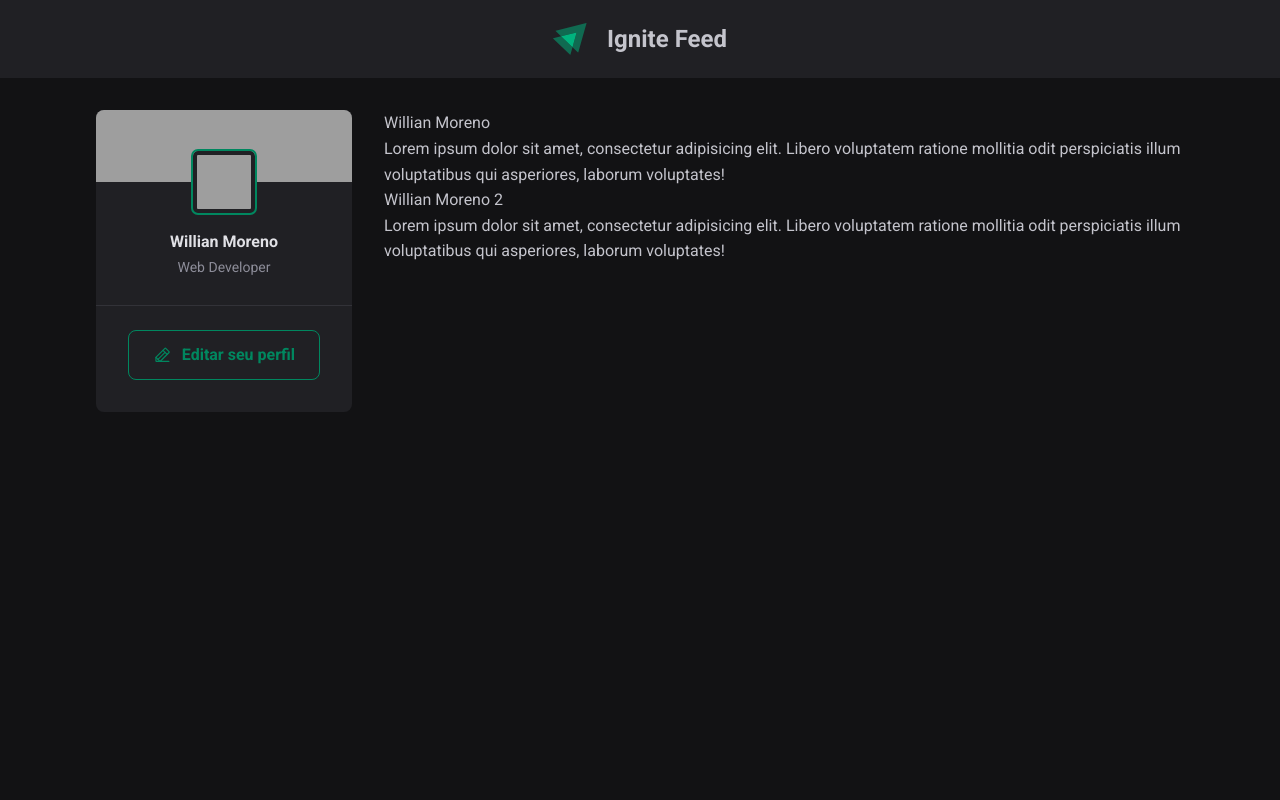
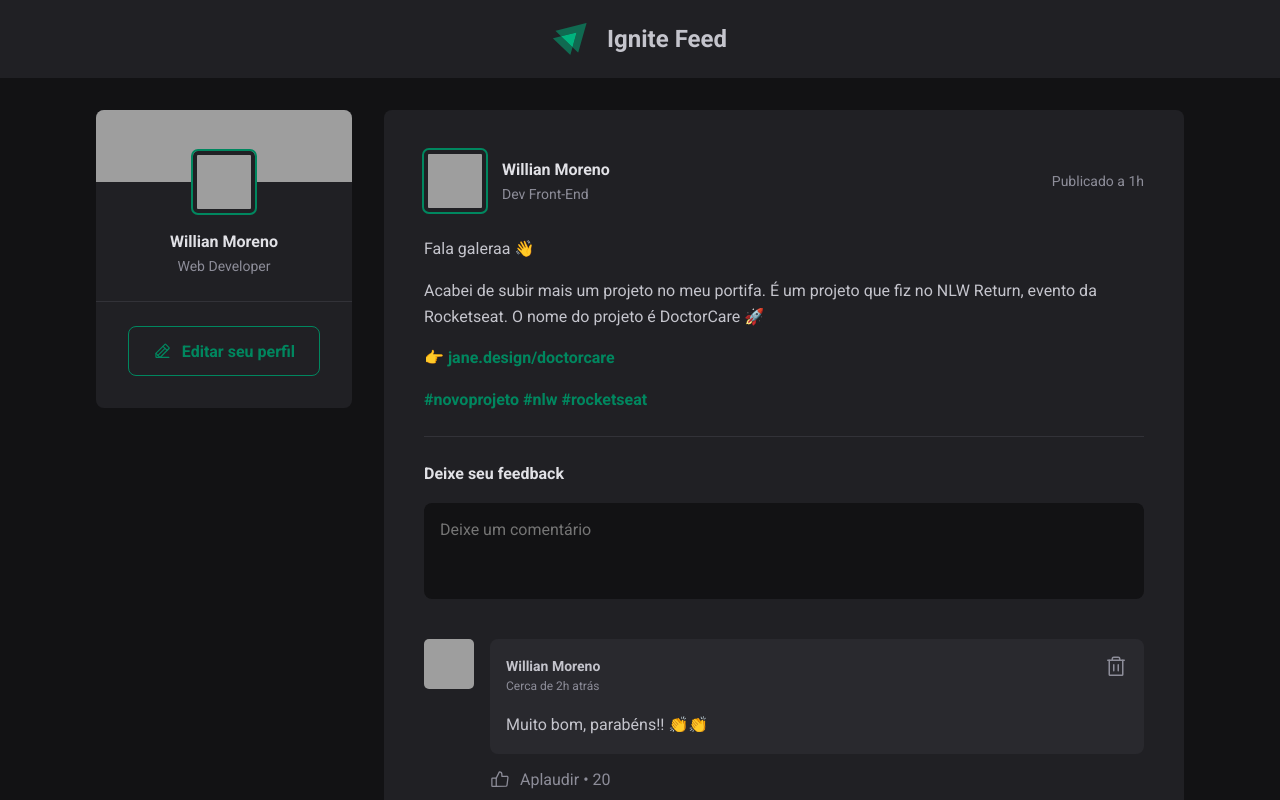
Before and after one commit to willian-moreno/project-stage-01-01-reactjs-ignite-rocketseat, a React (Vite) app: page / in a window 1280 px wide. Shown: the top 800 px of the page. Built offline with nearby package versions, Linux system fonts and the light colour scheme; grey boxes are pictures that could not be loaded.

Commit message:
feat: Componentes de post e comentário

```diff
--- a/src/App.jsx
+++ b/src/App.jsx
@@ -13,14 +13,10 @@ export function App() {
       <div className={style.container}>
         <Sidebar />
         <main>
-					<Post
-						author="Willian Moreno"
-						content="Lorem ipsum dolor sit amet, consectetur adipisicing elit. Libero voluptatem ratione mollitia odit perspiciatis illum voluptatibus qui asperiores, laborum voluptates!"
-					/>
-					<Post
-						author="Willian Moreno 2"
-						content="Lorem ipsum dolor sit amet, consectetur adipisicing elit. Libero voluptatem ratione mollitia odit perspiciatis illum voluptatibus qui asperiores, laborum voluptates!"
-					/>
+          <section className={style.posts}>
+            <Post />
+            <Post />
+          </section>
         </main>
       </div>
     </>
--- a/src/App.module.css
+++ b/src/App.module.css
@@ -14,3 +14,10 @@
     grid-template-columns: 25.6rem 1fr;
   }
 }
+
+.posts {
+  display: flex;
+  flex-direction: column;
+
+  gap: 3.2rem;
+}
--- /dev/null
+++ b/src/components/Comment/index.jsx
@@ -0,0 +1,42 @@
+import { ThumbsUp, Trash } from 'phosphor-react';
+import style from './style.module.css';
+
+export function Comment() {
+  return (
+    <div className={style.comment}>
+      <div
+        className={style.comment__avatar}
+        role="img"
+      ></div>
+
+      <div className={style.comment__box}>
+        <div className={style.comment__box__content}>
+          <header className={style.comment__box__content__profile}>
+            <div className={style.comment__box__content__profile__authorAndTime}>
+              <strong>Willian Moreno</strong>
+              <time
+                title="01 de janeiro às 11:40"
+                dateTime="2024-01-01 11:40:00"
+              >Cerca de 2h atrás</time>
+            </div>
+            <button
+              className={style.comment__box__content__profile__deleteComment}
+              title="Deletar comentário"
+            >
+              <Trash size={24} />
+            </button>
+          </header>
+          <p className={style.comment__box__content__comment}>
+            Muito bom, parabéns!! 👏👏
+          </p>
+        </div>
+        <footer className={style.comment__box__footer}>
+          <button className={style.comment__box__footer__button}>
+            <ThumbsUp size={20} />
+            Aplaudir<span>20</span>
+          </button>
+        </footer>
+      </div>
+    </div>
+  )
+}
--- /dev/null
+++ b/src/components/Comment/style.module.css
@@ -0,0 +1,105 @@
+.comment {
+  display: flex;
+  align-items: start;
+  gap: 1.6rem;
+}
+
+.comment__avatar {
+  --avatar-size: calc(5rem);
+
+  background: url('https://github.com/willian-moreno.png') no-repeat center center/cover;
+  background-color: var(--gray-500);
+
+  width: var(--avatar-size);
+  height: var(--avatar-size);
+
+  border-radius: 5px;
+}
+
+.comment__box {
+  flex: 1;
+}
+
+.comment__box__content {
+  background-color: var(--gray-700);
+
+  border-radius: 8px;
+
+  padding: 1.6rem;
+}
+
+.comment__box__content__profile {
+  display: flex;
+  align-items: start;
+  justify-content: space-between;
+}
+
+.comment__box__content__profile__authorAndTime {
+  display: flex;
+  flex-direction: column;
+}
+
+.comment__box__content__profile__authorAndTime strong {
+  font-size: 1.4rem;
+}
+
+.comment__box__content__profile__authorAndTime time {
+  font-size: 1.2rem;
+  color: var(--gray-400);
+}
+
+.comment__box__content__profile__deleteComment {
+  background-color: transparent;
+  color: var(--gray-400);
+
+  line-height: 0;
+
+  border: 0;
+  border-radius: 4px;
+
+  cursor: pointer;
+
+  transition: color .15s ease;
+}
+
+.comment__box__content__profile__deleteComment:hover {
+  color: var(--red-500);
+}
+
+.comment__box__content__comment {
+  margin-top: 1.6rem;
+  color: var(--gray-300);
+}
+
+.comment__box__footer {
+  margin-top: 1.6rem;
+}
+
+.comment__box__footer__button {
+  display: flex;
+  align-items: center;
+
+  background-color: transparent;
+  color: var(--gray-400);
+
+  line-height: 0;
+
+  border: 0;
+  border-radius: 4px;
+
+  cursor: pointer;
+
+  transition: color .15s ease;
+}
+
+.comment__box__footer__button:hover {
+  color: var(--gray-100);
+}
+
+.comment__box__footer__button svg {
+  margin-right: 1rem;
+}
+
+.comment__box__footer__button span::before {
+  content: "\00a0\2022\00a0";
+}
--- a/src/components/Header/style.module.css
+++ b/src/components/Header/style.module.css
@@ -16,5 +16,4 @@
 .header__title {
   font-weight: 700;
   font-size: 2.4rem;
-  line-height: 160%;
 }
--- a/src/components/Post/index.jsx
+++ b/src/components/Post/index.jsx
@@ -1,23 +1,61 @@
 import style from './style.module.css';
-style;
 
-/**
- * @param {{
- *  author: string,
- * content: string
- * }} props
- */
-export function Post(props) {
-	const { author, content } = {
-		author: '',
-		content: '',
-		...props,
-	};
+import { Comment } from '../Comment';
 
-	return (
-		<>
-			<p>{author}</p>
-			<p>{content} </p>
-		</>
-	);
+export function Post() {
+  return (
+    <article className={style.post}>
+      <header className={style.post__header}>
+        <div className={style.post__header__author}>
+          <div
+            className={style.post__header__author__avatar}
+            role="img"
+          ></div>
+          <div className={style.post__header__author__details}>
+            <strong>Willian Moreno</strong>
+            <span>Dev Front-End</span>
+          </div>
+        </div>
+        <time
+          title="01 de janeiro às 09:40"
+          dateTime="2024-01-01 09:40:00"
+          className={style.post__header__author__publishedAt}
+        >Publicado a 1h</time>
+      </header>
+      <div className={style.post__content}>
+        <p>
+          Fala galeraa 👋
+        </p>
+        <p>
+          Acabei de subir mais um projeto no meu portifa. É um projeto que fiz no NLW Return, evento da Rocketseat. O nome do projeto é DoctorCare 🚀
+        </p>
+        <p>
+          👉 <a href="#">jane.design/doctorcare</a>
+        </p>
+        <p>
+          <a href="#">#novoprojeto</a> <a href="#">#nlw</a> <a href="#">#rocketseat</a>
+        </p>
+      </div>
+
+      <form className={style.post__commentForm}>
+        <strong>Deixe seu feedback</strong>
+        <textarea
+          className={style.post__commentForm__commentArea}
+          placeholder="Deixe um comentário"
+        />
+        <footer className={style.post__commentForm__footer}>
+          <button
+            type="submit"
+            className={style.post__commentForm__footer__submit}
+          >Publicar</button>
+        </footer>
+      </form>
+
+      <div className={style.post__comments}>
+        <Comment />
+        <Comment />
+        <Comment />
+      </div>
+    </article>
+  );
 }
--- a/src/components/Post/style.module.css
+++ b/src/components/Post/style.module.css
@@ -0,0 +1,160 @@
+.post {
+  background-color: var(--gray-800);
+  border-radius: 8px;
+  padding: 4rem;
+}
+
+.post__header {
+  display: flex;
+  align-items: center;
+  justify-content: space-between;
+}
+
+.post__header__author {
+  display: flex;
+  align-items: center;
+  gap: 1.6rem;
+}
+
+.post__header__author__avatar {
+  --avatar-size: calc(5rem + 12px);
+
+  background: url('https://github.com/willian-moreno.png') no-repeat center center/cover;
+  background-color: var(--gray-500);
+
+  width: var(--avatar-size);
+  height: var(--avatar-size);
+
+  border: 4px solid var(--gray-800);
+  border-radius: 5px;
+  outline: 2px solid var(--green-500);
+}
+
+.post__header__author__details {
+  display: flex;
+  flex-direction: column;
+
+}
+
+.post__header__author__details strong {
+  color: var(--gray-100);
+}
+
+.post__header__author__details span {
+  font-size: 1.4rem;
+  color: var(--gray-400);
+}
+
+.post__header__author__publishedAt {
+  font-size: 1.4rem;
+  color: var(--gray-400);
+}
+
+.post__content {
+  display: flex;
+  flex-direction: column;
+  gap: 1.6rem;
+
+  color: var(--gray-300);
+  margin-top: 2.4rem;
+}
+
+.post__content a {
+  font-weight: 700;
+  color: var(--green-500);
+  text-decoration: none;
+
+  transition: color .15s ease;
+}
+
+.post__content a:hover {
+  color: var(--green-300);
+}
+
+.post__commentForm {
+  width: 100%;
+  margin-top: 2.4rem;
+  padding-top: 2.4rem;
+  border-top: 1px solid var(--gray-600);
+}
+
+.post__commentForm>strong {
+  color: var(--gray-100);
+}
+
+.post__commentForm__commentArea {
+  width: 100%;
+
+  background-color: var(--gray-900);
+  color: var(--gray-100);
+
+  border: 0;
+  border-radius: 8px;
+
+  resize: none;
+
+  height: 9.6rem;
+  padding: 1.6rem;
+  margin-top: 1.6rem;
+
+  line-height: 1.4;
+}
+
+.post__commentForm__footer {
+  visibility: hidden;
+  max-height: 0;
+  opacity: 0;
+}
+
+.post__commentForm:focus-within .post__commentForm__footer {
+  visibility: visible;
+  max-height: none;
+  opacity: 1;
+
+  animation: post-comment-form-button-fade-in 0.1s ease-in forwards;
+
+  transition: opacity .15s ease;
+}
+
+@keyframes post-comment-form-button-fade-in {
+  0% {
+    transform: translateY(-10px);
+  }
+
+  100% {
+    transform: translateY(0px);
+  }
+}
+
+.post__commentForm__footer__submit {
+  padding: 1.6rem 2.4rem;
+  margin-top: 1.6rem;
+
+  border-radius: 8px;
+  border: 0;
+
+  background-color: var(--green-500);
+  color: var(--white);
+
+  font-weight: 700;
+
+  cursor: pointer;
+
+  transition:
+    background-color .15s ease,
+    color .15s ease;
+}
+
+.post__commentForm__footer__submit:hover {
+  background-color: var(--green-300);
+}
+
+.post__comments {
+  display: flex;
+  flex-direction: column;
+  gap: 2.4rem;
+}
+
+.post__comments>:first-child {
+  margin-top: 3.2rem;
+}
--- a/src/global.css
+++ b/src/global.css
@@ -13,13 +13,18 @@
   --gray-900: #121214;
 
   --green-500: #00875F;
-  --green-400: #00B37E;
+  --green-300: #00B37E;
 
   --red-500: #F75A68;
 }
 
 html {
   font-size: 62.5%;
+}
+
+:focus-visible {
+  outline: transparent;
+  box-shadow: 0 0 0 2px var(--green-500);
 }
 
 * {
@@ -40,4 +45,5 @@ input,
 textarea,
 button {
   font: 400 1.6rem/160% 'Roboto', 'Arial', sans-serif;
+  line-height: 1.6;
 }
```
Lines whose indentation alone changed are shown as unchanged.
